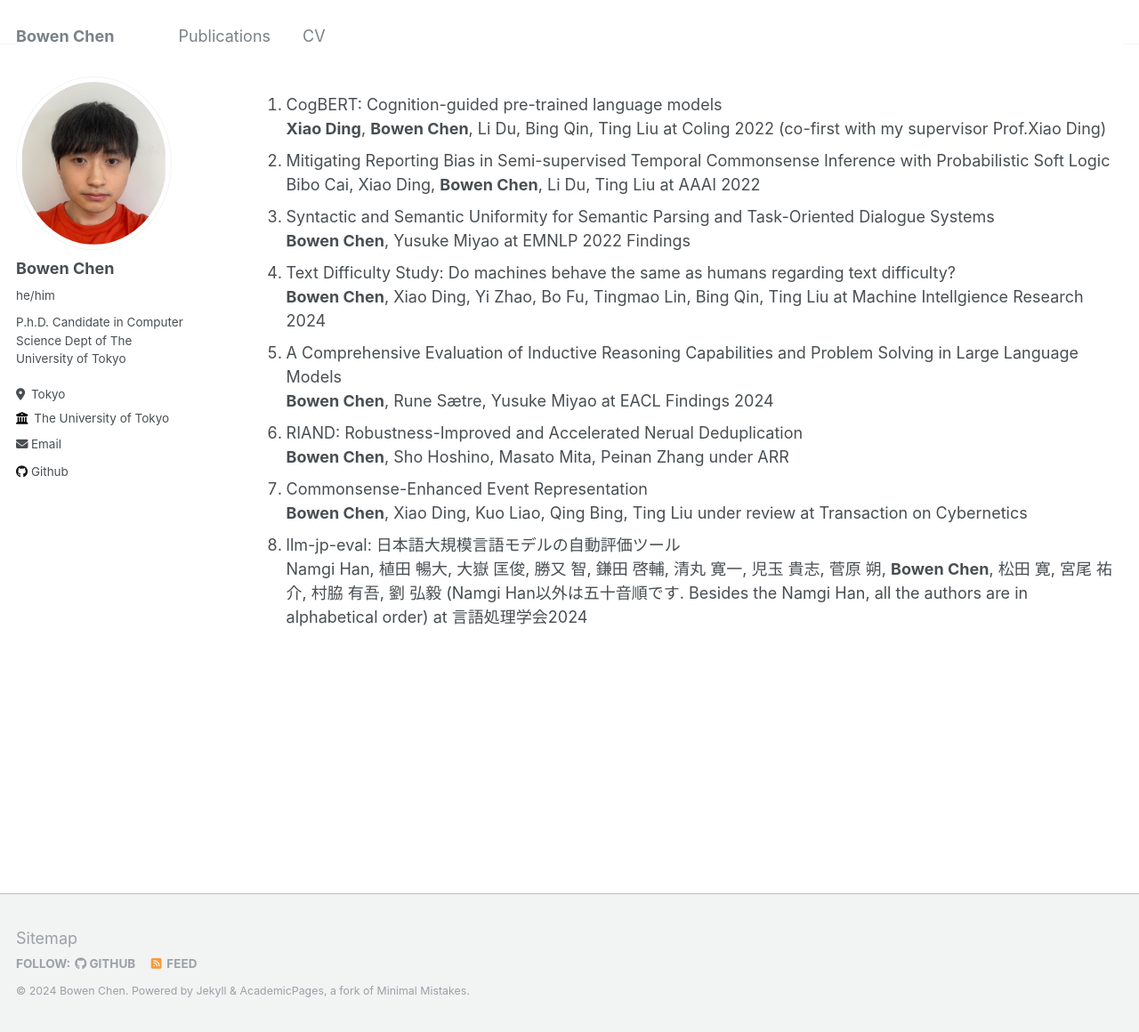
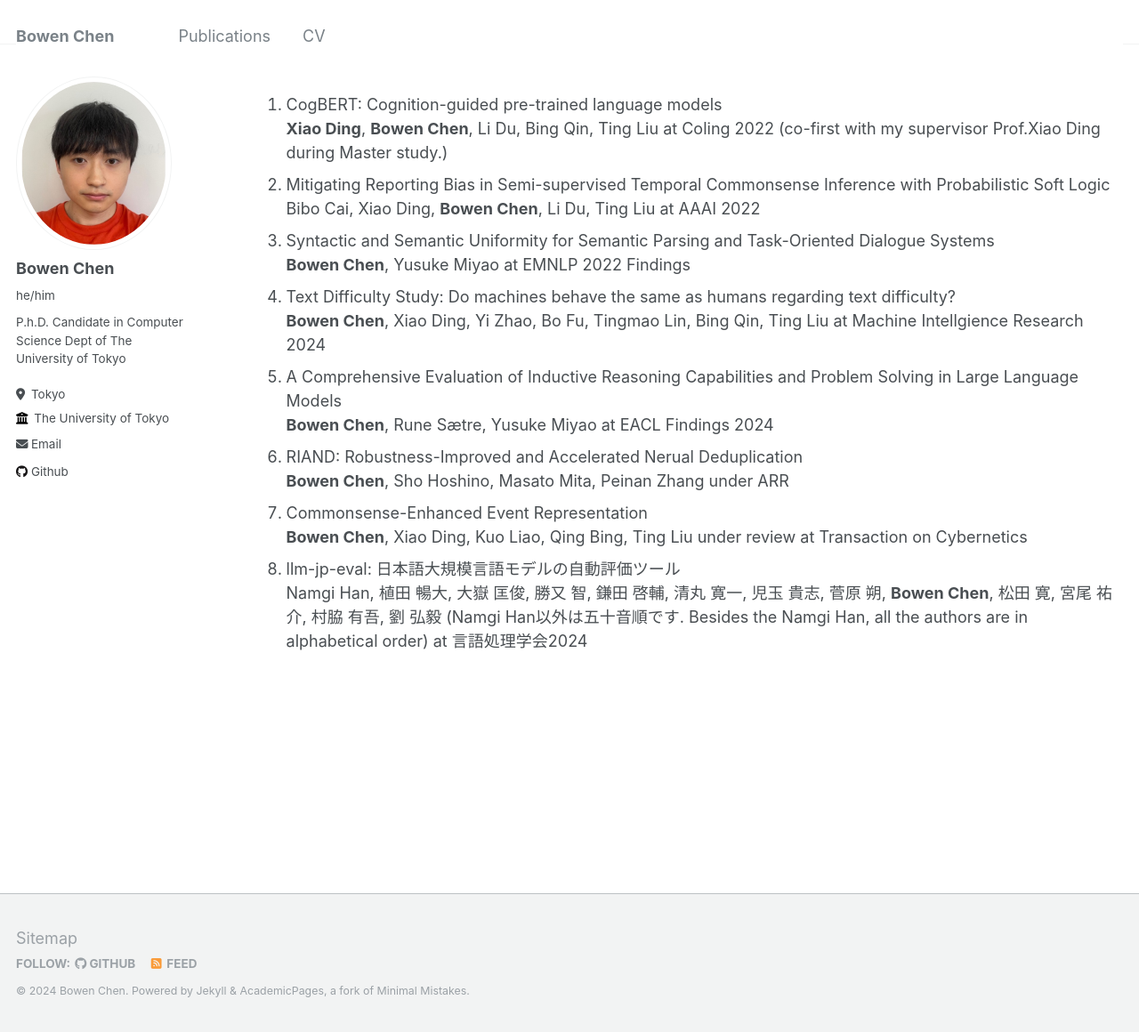
Before and after one commit to PosoSAgapo/PosoSAgapo.github.io, a Jekyll site: the page built from _pages/publications.md, in a window 1280 px wide and 1160 px high. Shown: the whole window at 89% size. Built offline with Jekyll 4.4.1, drawn with Linux system fonts in a browser that asks for light colours.

Commit message:
correct file name

```diff
--- a/_pages/publications.md
+++ b/_pages/publications.md
@@ -5,7 +5,7 @@ author_profile: true
 ---
 
 1. CogBERT: Cognition-guided pre-trained language models
-**Xiao Ding**, **Bowen Chen**, Li Du, Bing Qin, Ting Liu at Coling 2022 (co-first with my supervisor Prof.Xiao Ding)
+**Xiao Ding**, **Bowen Chen**, Li Du, Bing Qin, Ting Liu at Coling 2022 (co-first with my supervisor Prof.Xiao Ding during Master study.)
 2. Mitigating Reporting Bias in Semi-supervised Temporal Commonsense Inference with Probabilistic Soft Logic
 Bibo Cai, Xiao Ding, **Bowen Chen**, Li Du, Ting Liu at AAAI 2022
 3. Syntactic and Semantic Uniformity for Semantic Parsing and Task-Oriented Dialogue Systems
```
